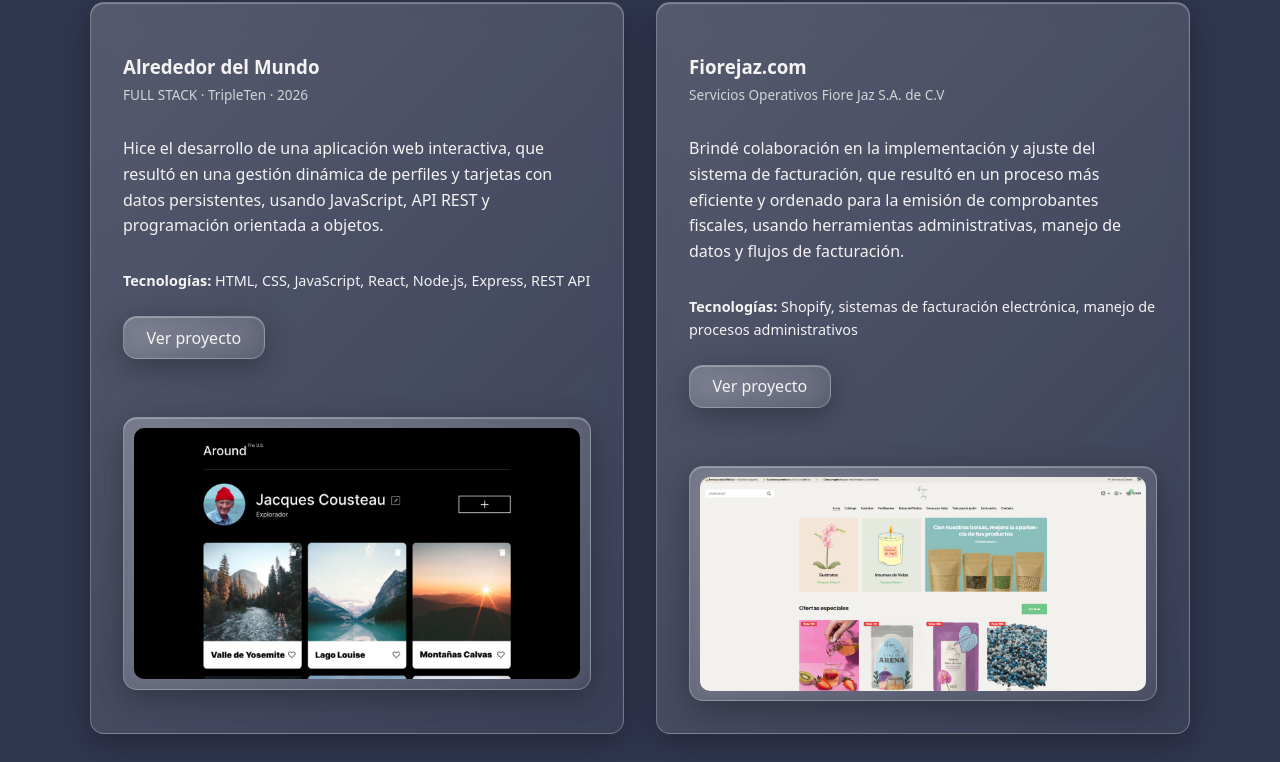
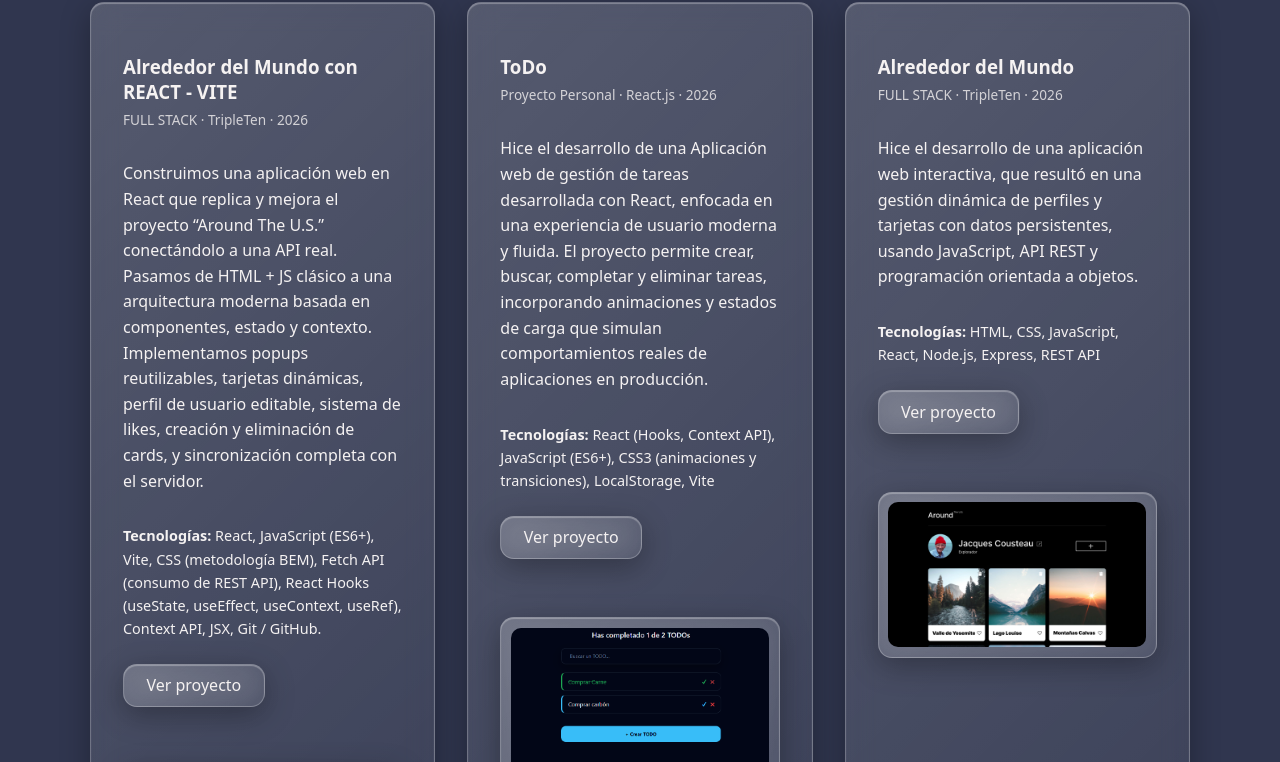
Before and after one commit to celayamanuelju/aboutme, a plain HTML site: page index.html in a window 1280 px wide. Shown: the part 2404-3166 px from the top of the page. Drawn offline with Linux system fonts and the light colour scheme.

Commit message:
"Actualización de mi portafolio "

```diff
--- a/index.html
+++ b/index.html
@@ -155,7 +155,9 @@
 
 
 <section id="projects" class="section projects">
+
   <div class="projects-content">
+
 
     <h2 class="section-title">
       <span class="light">Mis</span>
@@ -163,6 +165,64 @@
     </h2>
 
     <div class="projects-grid">
+      <div class="project-card glass">
+        <h3>Alrededor del Mundo con REACT - VITE</h3>
+        <span class="project-meta">
+          FULL STACK · TripleTen · 2026
+        </span>
+
+        <p>
+          Construimos una aplicación web en React que replica y mejora el proyecto “Around The U.S.”
+          conectándolo a una API real. Pasamos de HTML + JS clásico a una arquitectura moderna basada
+          en componentes, estado y contexto. Implementamos popups reutilizables, tarjetas dinámicas,
+          perfil de usuario editable, sistema de likes, creación y eliminación de cards, y
+          sincronización completa con el servidor.
+        </p>
+
+        <p class="tech">
+          <strong>Tecnologías:</strong>
+          React, JavaScript (ES6+), Vite, CSS (metodología BEM), Fetch API (consumo de REST API), React Hooks
+          (useState, useEffect, useContext, useRef), Context API, JSX, Git / GitHub.
+        </p>
+
+        <a
+          href="https://github.com/celayamanuelju/web_project_around_react"
+          target="_blank"
+          class="glass glass-btn liquid project-btn"
+        >
+          Ver proyecto
+        </a>
+        <div class="project-image glass">
+  <img src="./src/reactejercicio.png" alt="Proyecto Alrededor del Mundo" />
+</div>
+      </div>
+      <div class="project-card glass">
+        <h3>ToDo </h3>
+        <span class="project-meta">
+          Proyecto Personal · React.js · 2026
+        </span>
+        <p>
+          Hice el desarrollo de una Aplicación web de gestión de tareas desarrollada con React,
+          enfocada en una experiencia de usuario moderna y fluida. El proyecto permite crear,
+          buscar, completar y eliminar tareas, incorporando animaciones y estados de carga que
+          simulan comportamientos reales de aplicaciones en producción.
+        </p>
+
+        <p class="tech">
+          <strong>Tecnologías:</strong>
+          React (Hooks, Context API), JavaScript (ES6+), CSS3 (animaciones y transiciones), LocalStorage, Vite
+        </p>
+        <a
+          href="https://celayamanuelju.github.io/ToDoApp/"
+          target="_blank"
+          class="glass glass-btn liquid project-btn"
+        >
+          Ver proyecto
+        </a>
+        <div class="project-image glass">
+  <img src="./src/todoapp.png" alt="Proyecto todoapp" />
+</div>
+      </div>
 
       <div class="project-card glass">
         <h3>Alrededor del Mundo</h3>
@@ -222,6 +282,7 @@
   <img src="/src/fiorejaz.png" alt="Proyecto Fiorejaz" />
 </div>
       </div>
+
 
     </div>
   </div>
```
Also changed, not shown: src/reactejercicio.png (added), src/todoapp.png (added).
